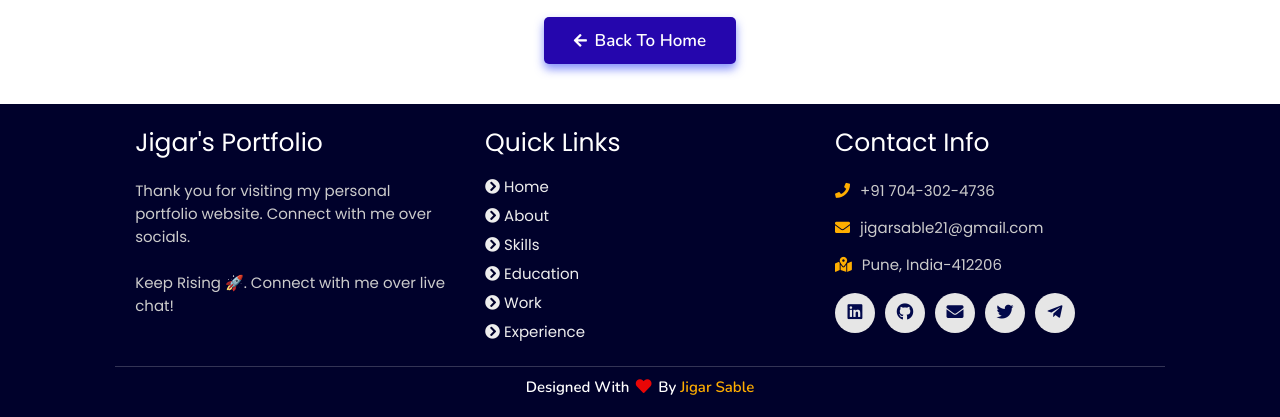
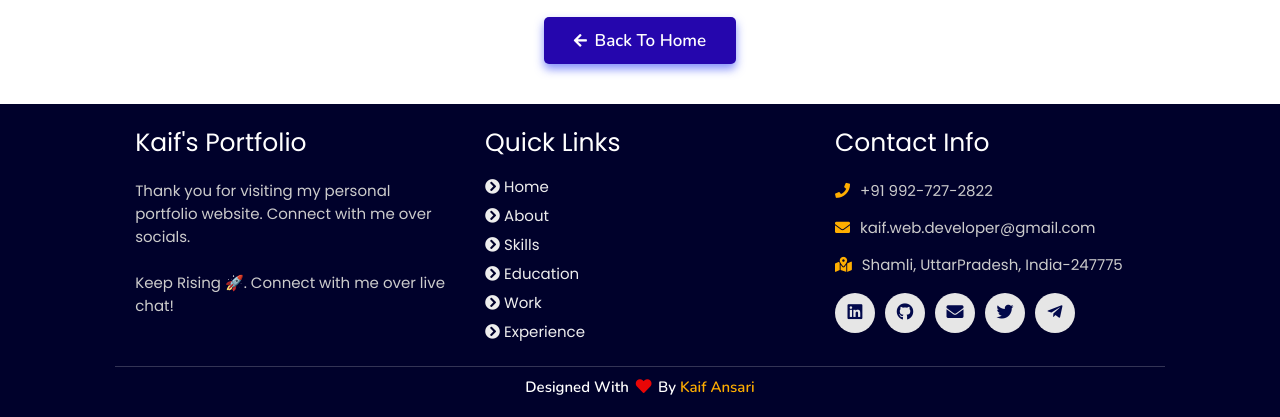
Before and after one commit to CircleUp-social/protofilo, a plain HTML site: page 404.html in a window 1280 px wide. Shown: the part 586-1003 px from the top of the page. Drawn offline with nearby package versions, Linux system fonts and the light colour scheme.

Commit message:
Update 404.html

```diff
--- a/404.html
+++ b/404.html
@@ -61,7 +61,7 @@
   <div class="box-container">
 
       <div class="box">
-          <h3>Jigar's Portfolio</h3>
+          <h3>kaif's Portfolio</h3>
           <p>Thank you for visiting my personal portfolio website. Connect with me over socials. <br/> <br/> Keep Rising 🚀. Connect with me over live chat!</p>
       </div>
 
@@ -77,9 +77,9 @@
 
       <div class="box">
           <h3>contact info</h3>
-          <p> <i class="fas fa-phone"></i>+91 704-302-4736</p>
-          <p> <i class="fas fa-envelope"></i>jigarsable21@gmail.com</p>
-          <p> <i class="fas fa-map-marked-alt"></i>Pune, India-412206</p>
+          <p> <i class="fas fa-phone"></i>+91 992-727-2822</p>
+          <p> <i class="fas fa-envelope"></i>kaif.web.developer@gmail.com</p>
+          <p> <i class="fas fa-map-marked-alt"></i>Shamli, UttarPradesh, India-247775</p>
           <div class="share">
 
               <a href="https://www.linkedin.com/in/jigar-sable" class="fab fa-linkedin" target="_blank"></a>
@@ -91,7 +91,7 @@
       </div>
   </div>
 
-  <h1 class="credit">Designed with <i class="fa fa-heart pulse"></i> by <a href="https://www.linkedin.com/in/jigar-sable"> jigar sable</a></h1>
+  <h1 class="credit">Designed with <i class="fa fa-heart pulse"></i> by <a href="https://www.linkedin.com/in/jigar-sable"> Kaif Ansari</a></h1>
 
 </section>
 <!-- footer section ends -->
```
